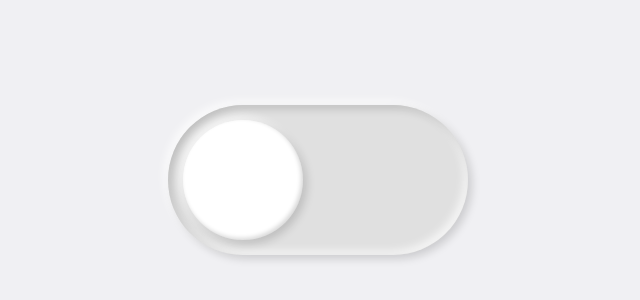
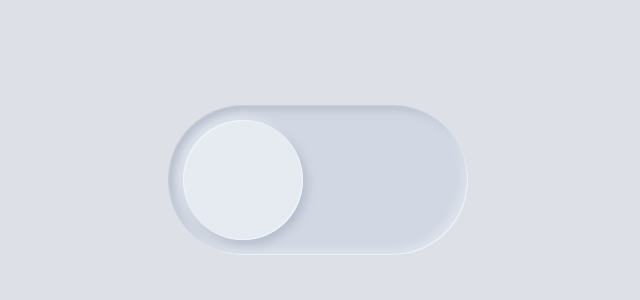
Before and after one commit to marvin3w/utilities, a website: page btn-toggle/index.html in a window 1280 px wide. Shown: the part 220-520 px from the top of the page, without its empty margins (322-962 px from the left). Drawn offline with Linux system fonts and the light colour scheme.

Commit message:
better color and shadow neomorphism style buttom

```diff
--- a/btn-toggle/main.scss
+++ b/btn-toggle/main.scss
@@ -1,10 +1,11 @@
 :root {
-  --background-color: #f0f0f3;
+  --background-color: #dde1e7;
   --text-color: #333;
-  --toggle-background: #e0e0e0;
-  --toggle-ball: #fff;
-  --shadow-dark: rgba(255, 255, 255, 0.7);
-  --shadow-light: rgba(0, 0, 0, 0.15);
+  --toggle-background: #d2d8e3;
+  --toggle-ball: #e6ebf1;
+  --shadow-dark: rgba(176, 184, 199, 0.74);
+  --shadow-light: rgba(245, 250, 253, 0.34);
+  --shadow-light-outline: rgba(239, 249, 255, 0.85);
 }
 
 * {
@@ -44,11 +45,16 @@ body {
   background: var(--toggle-background);
   border-radius: 150px;
   cursor: pointer;
+  // box-shadow:
+  //   inset 4px 4px 8px var(--shadow-light),
+  //   inset -4px -4px 8px var(--shadow-dark),
+  //   4px 4px 8px var(--shadow-light),
+  //   -4px -4px 8px var(--shadow-dark);
   box-shadow:
-    inset 4px 4px 8px var(--shadow-light),
-    inset -4px -4px 8px var(--shadow-dark),
-    4px 4px 8px var(--shadow-light),
-    -4px -4px 8px var(--shadow-dark);
+    inset -5px -5px 9px var(--shadow-light),
+    inset 5px 5px 9px var(--shadow-dark),
+    -1px -1px 1px var(--shadow-light-outline) inset,
+    1px 1px 1px var(--shadow-light-outline) inset;
   transition: all 0.5s ease;
 }
 
@@ -60,11 +66,16 @@ body {
   height: 80%;
   background: var(--toggle-ball);
   border-radius: 50%;
-  box-shadow:
-    4px 4px 8px var(--shadow-light),
-    -4px -4px 8px var(--shadow-dark),
-    -2px -2px 4px var(--shadow-light) inset,
-    2px 2px 4px var(--shadow-dark) inset;
+  // box-shadow:
+  //   4px 4px 8px var(--shadow-light),
+  //   -4px -4px 8px var(--shadow-dark),
+  //   -2px -2px 4px var(--shadow-light) inset,
+  //   2px 2px 4px var(--shadow-dark) inset;
+    box-shadow:
+      -5px -5px 9px var(--shadow-light),
+      5px 5px 9px var(--shadow-dark),
+      -1px -1px 1px var(--shadow-light-outline) inset,
+      1px 1px 1px var(--shadow-light-outline) inset;
   transition: transform 0.5s, background 0.5s, box-shadow 0.5s;
 }
 
@@ -77,12 +88,13 @@ body {
 }
 
 .dark-mode {
-  --background-color: #1c1c1c;
+  --background-color: #27272b;
   --text-color: #f0f0f3;
-  --toggle-background: #2e2e2e;
-  --toggle-ball: #1c1c1c;
+  --toggle-background: #1f1f22;
+  --toggle-ball: #2c2c31;
   --shadow-light: rgba(0, 0, 0, 0.7);
-  --shadow-dark: rgba(255, 255, 255, 0.1);
+  --shadow-dark: rgba(20, 18, 18, 0.1);
+  --shadow-light-outline: rgb(55, 63, 69, 0.85);
 }
 
 // Media queries atualizadas para ajustar o tamanho do container
```
Also changed, not shown: btn-toggle/main.css.
